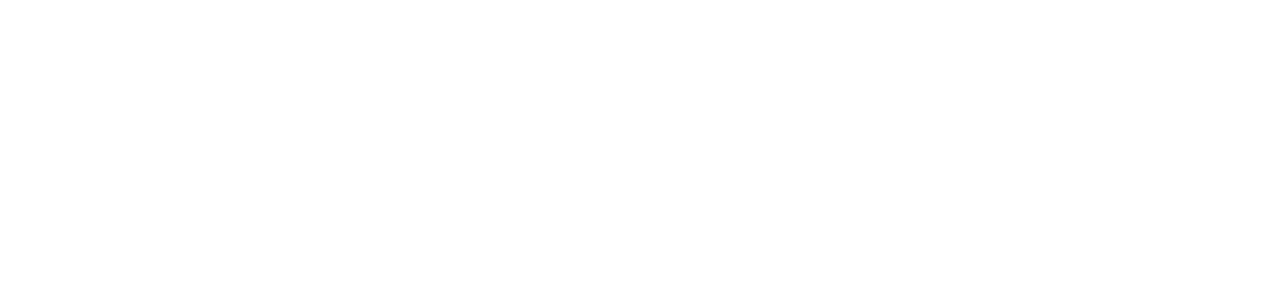
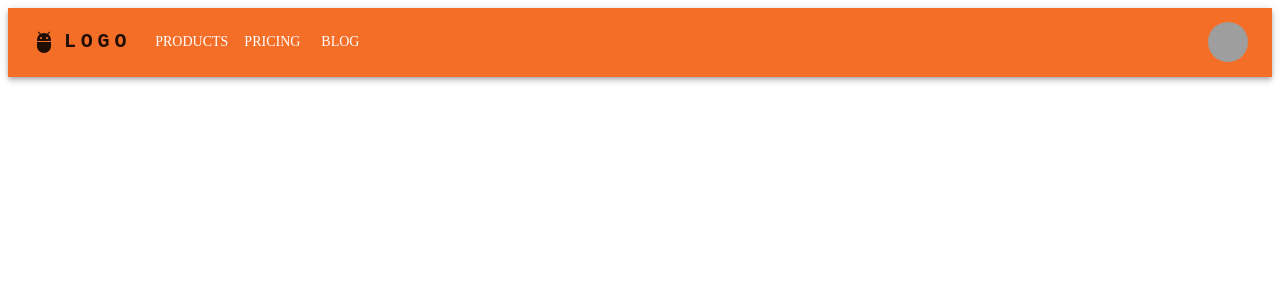
Before and after one commit to neoribello/portfolio-2022, a React (Create React App) app: page / in a window 1280 px wide. Shown: the top 300 px of the page. Built offline with nearby package versions, Linux system fonts and the light colour scheme; grey boxes are pictures that could not be loaded.

Commit message:
Implemented Nav bar

```diff
--- a/package.json
+++ b/package.json
@@ -5,10 +5,12 @@
   "dependencies": {
     "@emotion/react": "^11.9.0",
     "@emotion/styled": "^11.8.1",
+    "@mui/icons-material": "^5.8.2",
     "@mui/material": "^5.8.2",
     "@testing-library/jest-dom": "^5.14.1",
     "@testing-library/react": "^13.0.0",
     "@testing-library/user-event": "^13.2.1",
+    "material-ui-icons": "^1.0.0-beta.36",
     "react": "^18.1.0",
     "react-dom": "^18.1.0",
     "react-router-dom": "^6.3.0",
--- a/src/App.jsx
+++ b/src/App.jsx
@@ -1,13 +1,13 @@
 import React from 'react';
 import PortfolioTheme from './lib/theme/PortfolioTheme';
+
+import Navbar from './components/Navbar';
 
 function App() {
   return (
     <>
     <PortfolioTheme>
-      <div className="App">
-
-      </div>
+      <Navbar/>
     </PortfolioTheme>
     </>
   );
--- /dev/null
+++ b/src/components/Navbar.jsx
@@ -0,0 +1,162 @@
+import React, { useState } from 'react';
+import AppBar from '@mui/material/AppBar';
+import Box from '@mui/material/Box';
+import Toolbar from '@mui/material/Toolbar';
+import IconButton from '@mui/material/IconButton';
+import Typography from '@mui/material/Typography';
+import Menu from '@mui/material/Menu';
+import MenuIcon from '@mui/icons-material/Menu';
+import Container from '@mui/material/Container';
+import Avatar from '@mui/material/Avatar';
+import Button from '@mui/material/Button';
+import Tooltip from '@mui/material/Tooltip';
+import MenuItem from '@mui/material/MenuItem';
+import AdbIcon from '@mui/icons-material/Adb';
+
+const pages = ['Products', 'Pricing', 'Blog'];
+const settings = ['Profile', 'Account', 'Dashboard', 'Logout'];
+
+const Navbar = () => {
+  const [anchorElNav, setAnchorElNav] = useState(null);
+  const [anchorElUser, setAnchorElUser] = useState(null);
+
+  const handleOpenNavMenu = (event) => {
+    setAnchorElNav(event.currentTarget);
+  };
+  const handleOpenUserMenu = (event) => {
+    setAnchorElUser(event.currentTarget);
+  };
+
+  const handleCloseNavMenu = () => {
+    setAnchorElNav(null);
+  };
+
+  const handleCloseUserMenu = () => {
+    setAnchorElUser(null);
+  };
+
+  return (
+    <AppBar position="static">
+      <Container maxWidth="xl">
+        <Toolbar disableGutters>
+          <AdbIcon sx={{ display: { xs: 'none', md: 'flex' }, mr: 1 }} />
+          <Typography
+            variant="h6"
+            noWrap
+            component="a"
+            href="/"
+            sx={{
+              mr: 2,
+              display: { xs: 'none', md: 'flex' },
+              fontFamily: 'monospace',
+              fontWeight: 700,
+              letterSpacing: '.3rem',
+              color: 'inherit',
+              textDecoration: 'none',
+            }}
+          >
+            LOGO
+          </Typography>
+
+          <Box sx={{ flexGrow: 1, display: { xs: 'flex', md: 'none' } }}>
+            <IconButton
+              size="large"
+              aria-label="account of current user"
+              aria-controls="menu-appbar"
+              aria-haspopup="true"
+              onClick={handleOpenNavMenu}
+              color="inherit"
+            >
+              <MenuIcon />
+            </IconButton>
+            <Menu
+              id="menu-appbar"
+              anchorEl={anchorElNav}
+              anchorOrigin={{
+                vertical: 'bottom',
+                horizontal: 'left',
+              }}
+              keepMounted
+              transformOrigin={{
+                vertical: 'top',
+                horizontal: 'left',
+              }}
+              open={Boolean(anchorElNav)}
+              onClose={handleCloseNavMenu}
+              sx={{
+                display: { xs: 'block', md: 'none' },
+              }}
+            >
+              {pages.map((page) => (
+                <MenuItem key={page} onClick={handleCloseNavMenu}>
+                  <Typography textAlign="center">{page}</Typography>
+                </MenuItem>
+              ))}
+            </Menu>
+          </Box>
+          <AdbIcon sx={{ display: { xs: 'flex', md: 'none' }, mr: 1 }} />
+          <Typography
+            variant="h5"
+            noWrap
+            component="a"
+            href=""
+            sx={{
+              mr: 2,
+              display: { xs: 'flex', md: 'none' },
+              flexGrow: 1,
+              fontFamily: 'monospace',
+              fontWeight: 700,
+              letterSpacing: '.3rem',
+              color: 'inherit',
+              textDecoration: 'none',
+            }}
+          >
+            LOGO
+          </Typography>
+          <Box sx={{ flexGrow: 1, display: { xs: 'none', md: 'flex' } }}>
+            {pages.map((page) => (
+              <Button
+                key={page}
+                onClick={handleCloseNavMenu}
+                sx={{ my: 2, color: 'white', display: 'block' }}
+              >
+                {page}
+              </Button>
+            ))}
+          </Box>
+
+          <Box sx={{ flexGrow: 0 }}>
+            <Tooltip title="Open settings">
+              <IconButton onClick={handleOpenUserMenu} sx={{ p: 0 }}>
+                <Avatar alt="Remy Sharp" src="/static/images/avatar/2.jpg" />
+              </IconButton>
+            </Tooltip>
+            <Menu
+              sx={{ mt: '45px' }}
+              id="menu-appbar"
+              anchorEl={anchorElUser}
+              anchorOrigin={{
+                vertical: 'top',
+                horizontal: 'right',
+              }}
+              keepMounted
+              transformOrigin={{
+                vertical: 'top',
+                horizontal: 'right',
+              }}
+              open={Boolean(anchorElUser)}
+              onClose={handleCloseUserMenu}
+            >
+              {settings.map((setting) => (
+                <MenuItem key={setting} onClick={handleCloseUserMenu}>
+                  <Typography textAlign="center">{setting}</Typography>
+                </MenuItem>
+              ))}
+            </Menu>
+          </Box>
+        </Toolbar>
+      </Container>
+    </AppBar>
+  );
+};
+export default Navbar;
```
Also changed, not shown: 1 other file (tests, documents, lock files or other folders).
